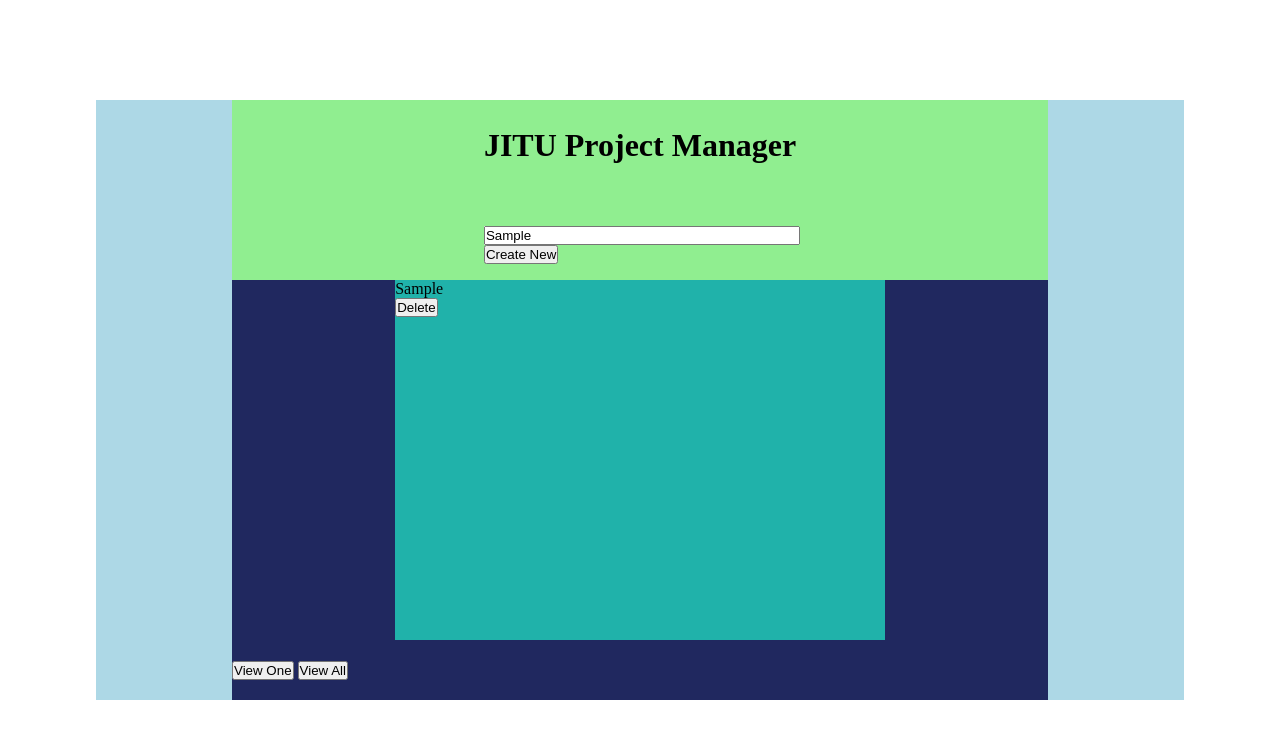
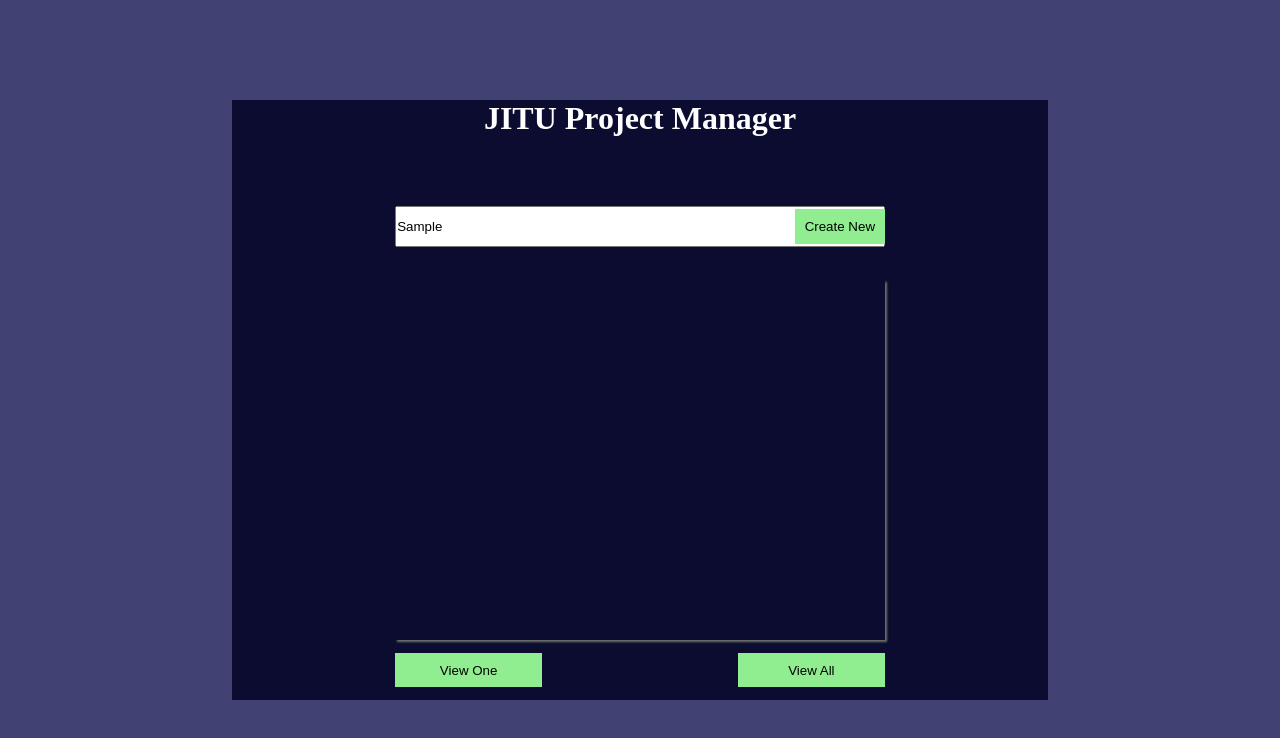
Before and after one commit to Xhechar/Project-Management-Dashboard, a plain HTML site: page index.html in a window 1280 px wide. Both pictures are taken after typing "Sample" into the empty fields and a click on the button "Create New". Drawn offline with Linux system fonts and the light colour scheme.

Commit message:
assessment

```diff
--- a/main.js
+++ b/main.js
@@ -7,6 +7,7 @@ let errorMsg = document.querySelector('.display-error');
 let dynamicBody = document.querySelector('.dynamic-body');
 
 let projectArray = [];
+let deleteItem;
 
 addBtn.addEventListener('click', () => {
 
@@ -27,6 +28,13 @@ addBtn.addEventListener('click', () => {
     }
 
     projectArray.push(projectsObject);
+
+    if (deleteItem == '') {
+      console.log('empty');
+    }
+    else {
+      projectArray.splice(deleteItem, 1);
+    }
 
     localStorage.setItem('storage', JSON.stringify(projectArray));
 
@@ -63,7 +71,7 @@ function displayProjects() {
     displayedProjectItem.textContent = project.newItem;
 
     let deleteBtn = document.createElement('button');
-    deleteBtn.className = 'delete-preject';
+    deleteBtn.className = 'delete-project';
     deleteBtn.textContent = "Delete";
 
     displayedDiv.appendChild(displayedProjectItem);
@@ -74,8 +82,7 @@ function displayProjects() {
     console.log('deepin another function');
 
     deleteBtn.addEventListener('click', () => {
-      console.log('delete');
-      projectArray.splice(index, 1);
+      deleteItem = index;
       displayProjects();
     })
 
--- a/style.css
+++ b/style.css
@@ -1,6 +1,11 @@
 * {
   margin: 0;
   padding: 0;
+}
+
+button {
+  background-color: lightgreen;
+  border: none;
 }
 
 main {
@@ -9,10 +14,10 @@ main {
   display: flex;
   align-items: center;
   justify-content: center;
+  background-color: rgba(3, 3, 70, 0.753);
 }
 
 .items-holder{
-  background-color: lightblue;
   width: 85vw;
   height: 75vh;
   display: flex;
@@ -21,7 +26,7 @@ main {
 }
 
 .centered-container{
-  background-color: rgba(0, 0, 66, 0.815);
+  background-color: rgba(1, 1, 34, 0.815);
   height: 100%;
   width: 75%;
   display: grid;
@@ -30,35 +35,75 @@ main {
 }
 
 .header-and-input {
-  background-color: lightgreen;
-  width: 100%;
+  width: 60%;
   height: 100%;
-  display: grid;
-  grid-template-rows: 1fr 1fr;
+  margin: 0px auto;
+  display: flex;
+  flex-direction: column;
+  row-gap: 20%;
   justify-content: center;
   align-items: center;
 }
 
+.header-and-input h1 {
+  color: white;
+}
+
 .input-and-button{
-  background-color: lightgray;
   position: relative;
+  height: 100%;
+  width: 100%;
+  display: flex;
+  align-items: center;
 }
 
 .input-and-button input {
+  height: 35%;
   width: 100%;
-  height: 90%;
 }
 
 .input-and-button button {
   position: absolute;
+  right: 0;
+  padding: 2%;
 }
 
 .dynamic-body {
-  background-color: lightseagreen ;
   width: 60%;
   height: 100%;
   margin: 0px auto;
+  box-shadow: 2px 2px 2px rgb(107, 114, 107);
+}
+
+.each-project {
+  width: 100%;
+  height: 12%;
+  border-bottom: 1px solid rgb(107, 114, 107);
+  display: flex;
+  align-items: center;
+  justify-content: space-between;
+}
+
+.delete-project{
+  padding: 10px;
+}
+
+.each-project p {
+  color: white;
+  padding-left: 10px;
+  font-size: 18px;
 }
 
 .access-buttons{
+  width: 60%;
+  height: 100%;
+  margin: 0px auto;
+  display: flex;
+  justify-content: space-between;
+  align-items: center;
 }
+
+.access-buttons button {
+  padding: 2%;
+  width: 30%;
+}
```
